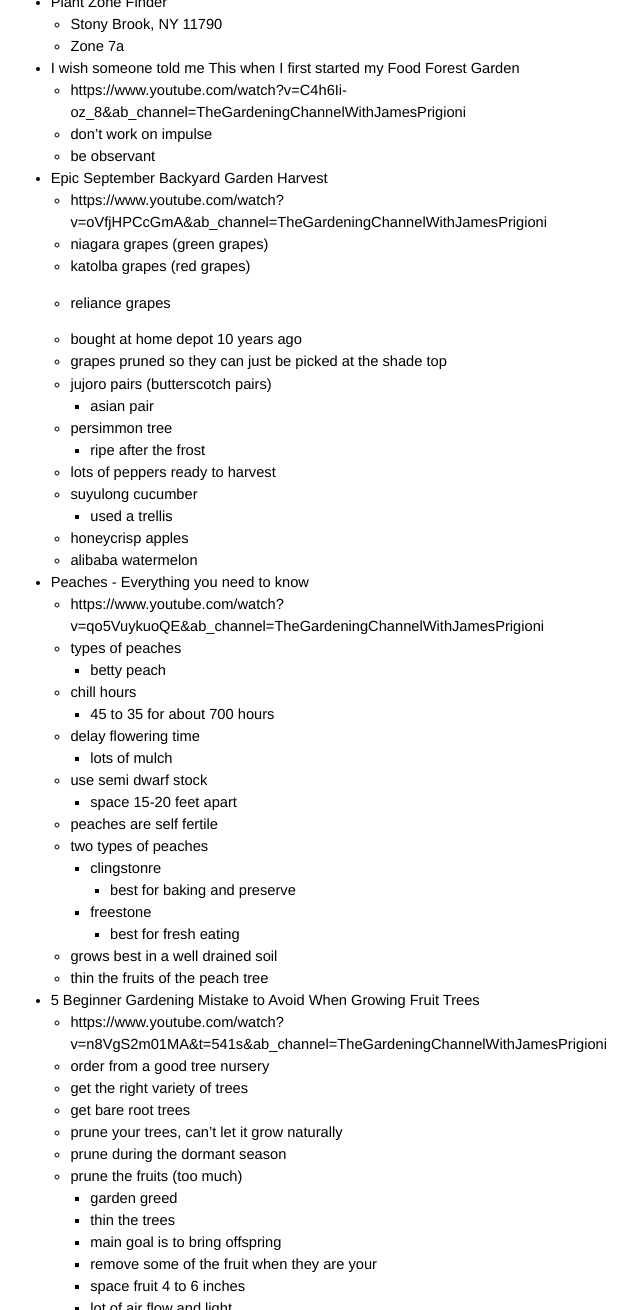
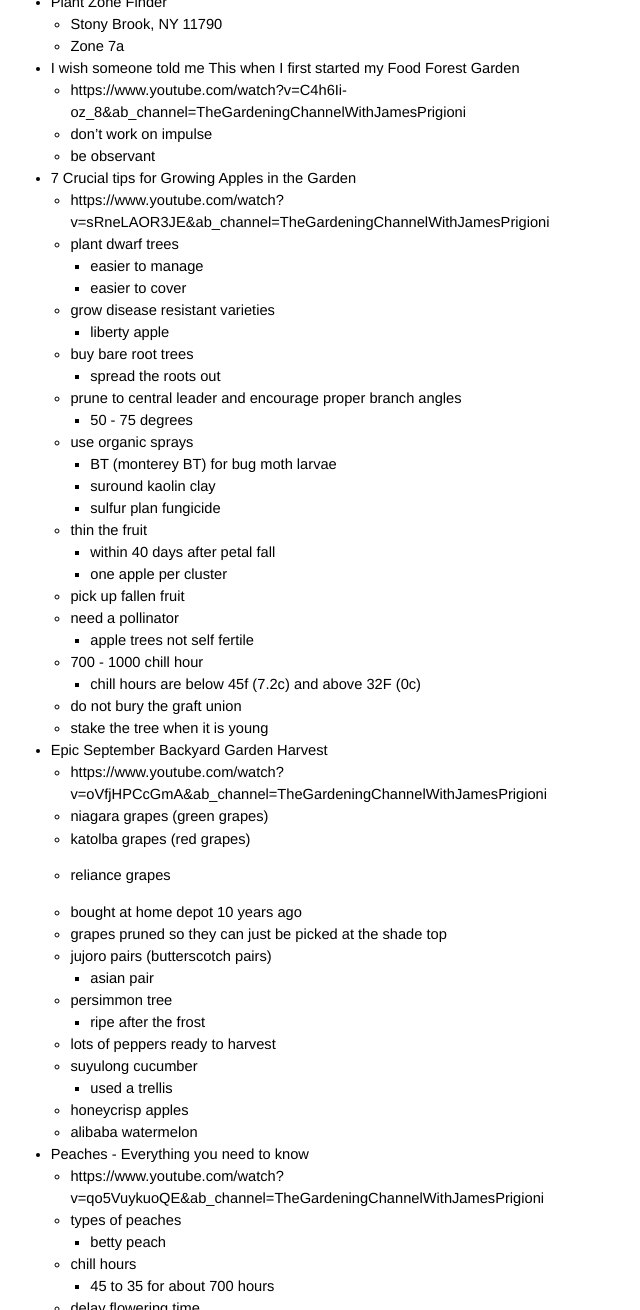
Before and after one commit to caritos/caritos.github.io, a Jekyll site: the page built from _posts/2022-09-08-food-forest.md, in a window 1280 px wide and 1400 px high, scrolled down 6161 px, cut to the strip 90-1400 px from the top of the window. Shown: the whole strip, without its empty margins (301-941 px from the left). Built offline with Jekyll 4.4.1, drawn with Linux system fonts in a browser that asks for light colours.

Commit message:
added 7 tips when growing apples

```diff
--- a/_posts/2022-09-08-food-forest.md
+++ b/_posts/2022-09-08-food-forest.md
@@ -35,6 +35,32 @@
     - https://www.youtube.com/watch?v=C4h6Ii-oz_8&ab_channel=TheGardeningChannelWithJamesPrigioni
     - don't work on impulse
     - be observant
+
+* 7 Crucial tips for Growing Apples in the Garden
+    - https://www.youtube.com/watch?v=sRneLAOR3JE&ab_channel=TheGardeningChannelWithJamesPrigioni
+    - plant dwarf trees
+        * easier to manage
+        * easier to cover
+    - grow disease resistant varieties
+        * liberty apple
+    - buy bare root trees
+        * spread the roots out
+    - prune to central leader and encourage proper branch angles
+        * 50 - 75 degrees
+    - use organic sprays
+        * BT (monterey BT) for bug moth larvae
+        * suround kaolin clay
+        * sulfur plan fungicide
+    - thin the fruit
+        * within 40 days after petal fall
+        * one apple per cluster
+    - pick up fallen fruit
+    - need a pollinator
+        * apple trees not self fertile
+    - 700 - 1000 chill hour
+        * chill hours are below 45f (7.2c) and above 32F (0c)
+    - do not bury the graft union
+    - stake the tree when it is young
 
 * Epic September Backyard Garden Harvest
     - https://www.youtube.com/watch?v=oVfjHPCcGmA&ab_channel=TheGardeningChannelWithJamesPrigioni
```
